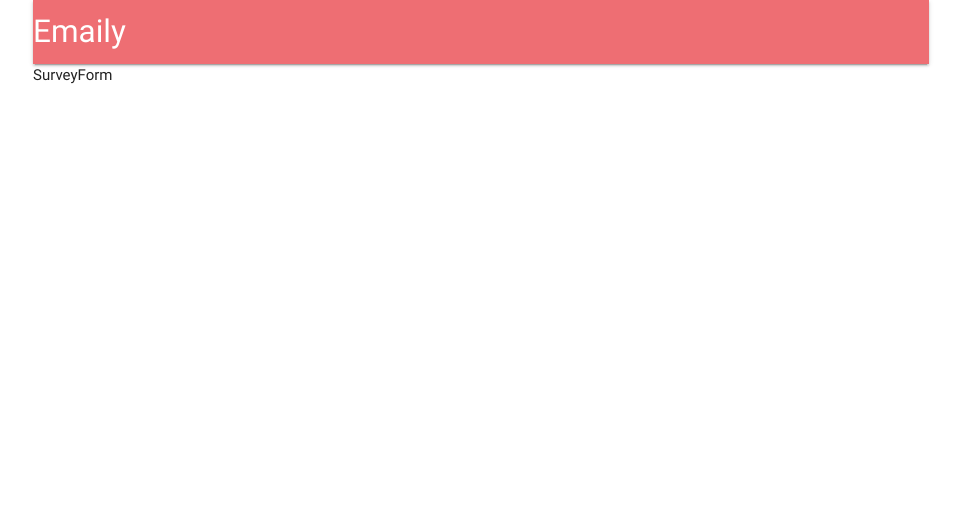
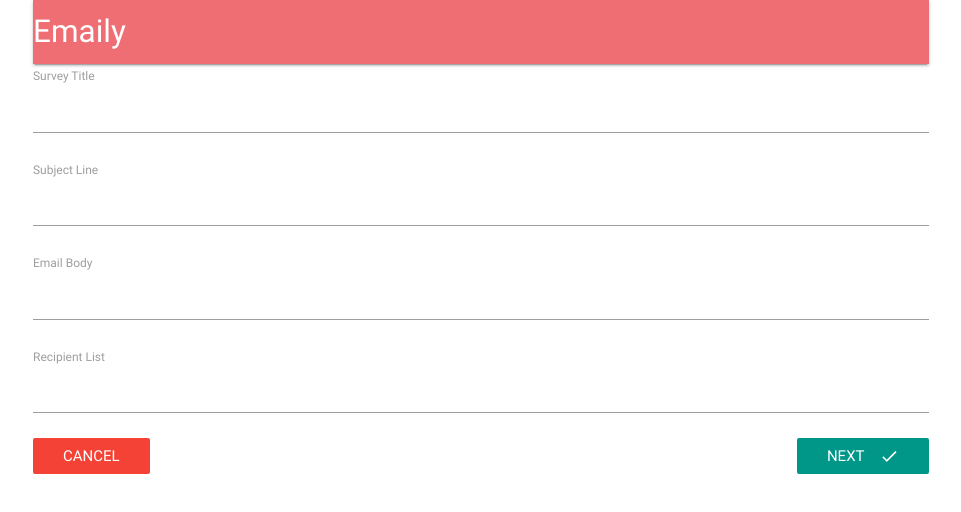
Before and after one commit to LBWright/Emaily, a React (Create React App) app in the folder client/: page /surveys/new in a window 1280 px wide. Shown: the top 512 px of the page, without its empty margins (159-1120 px from the left). Built offline with nearby package versions, Linux system fonts and the light colour scheme; no server answers.

Commit message:
added functionality to SurveyForm and its components. Added form validation

```diff
--- a/client/src/components/App.js
+++ b/client/src/components/App.js
@@ -16,9 +16,9 @@
 
   render() {
     return (
-      <div className="container">
+      <div>
         <Router>
-          <div>
+          <div className="container">
             <Header />
             <Route exact path="/" component={Landing} />
             <Route exact path="/surveys" component={Dashboard} />
--- /dev/null
+++ b/client/src/components/surveys/SurveyField.js
@@ -0,0 +1,15 @@
+import React from 'react';
+
+const SurveyField = ({ label, input, meta: { error, touched } }) => {
+  return (
+    <div>
+      <label>{label}</label>
+      <input {...input} style={{ marginBottom: '5px' }} />
+      <div className="red-text" style={{ marginBottom: '20px' }}>
+        {touched && error}
+      </div>
+    </div>
+  );
+};
+
+export default SurveyField;
--- a/client/src/components/surveys/SurveyForm.js
+++ b/client/src/components/surveys/SurveyForm.js
@@ -1,12 +1,62 @@
 import React, { Component } from 'react';
-import { reduxForm } from 'redux-form';
+import { reduxForm, Field } from 'redux-form';
+import { Link } from 'react-router-dom';
+
+import SurveyField from './SurveyField';
+import validateEmails from '../../utils/validateEmails';
+
+const FIELDS = [
+  { label: 'Survey Title', name: 'title' },
+  { label: 'Subject Line', name: 'subject' },
+  { label: 'Email Body', name: 'body' },
+  { label: 'Recipient List', name: 'emails' }
+];
 
 class SurveyForm extends Component {
+  renderFields() {
+    return FIELDS.map(({ label, name }) => (
+      <Field
+        key={name}
+        label={label}
+        name={name}
+        component={SurveyField}
+        type="text"
+      />
+    ));
+  }
   render() {
-    return <div>SurveyForm</div>;
+    return (
+      <div>
+        <form onSubmit={this.props.handleSubmit(this.props.onSurveySubmit)}>
+          {this.renderFields()}
+          <Link to="/surveys" className="red btn-flat white-text">
+            Cancel
+          </Link>
+          <button className="teal btn-flat right white-text" type="submit">
+            Next
+            <i className="material-icons right">done</i>
+          </button>
+        </form>
+      </div>
+    );
   }
 }
 
+function validate(values) {
+  const errors = {};
+
+  errors.emails = validateEmails(values.emails || '');
+
+  FIELDS.forEach(({ name }) => {
+    if (!values[name]) {
+      errors[name] = `You must provide a value for this field`;
+    }
+  });
+
+  return errors;
+}
+
 export default reduxForm({
+  validate,
   form: 'surveyForm'
 })(SurveyForm);
--- a/client/src/components/surveys/SurveyNew.js
+++ b/client/src/components/surveys/SurveyNew.js
@@ -1,14 +1,30 @@
 // SurveyNew shows SurveyForm and SurveyFormReview
 import React, { Component } from 'react';
 import SurveyForm from './SurveyForm';
+import SurveyReview from './SurveyReview';
 
 class SurveyNew extends Component {
+  state = {
+    showSurveyReview: false
+  };
+
+  renderContent() {
+    if (this.state.showSurveyReview) {
+      return (
+        <SurveyReview
+          onCancel={() => this.setState({ showSurveyReview: false })}
+        />
+      );
+    }
+    return (
+      <SurveyForm
+        onSurveySubmit={() => this.setState({ showSurveyReview: true })}
+      />
+    );
+  }
+
   render() {
-    return (
-      <div>
-        <SurveyForm />
-      </div>
-    );
+    return <div>{this.renderContent()}</div>;
   }
 }
 
--- /dev/null
+++ b/client/src/components/surveys/SurveyReview.js
@@ -0,0 +1,14 @@
+import React from 'react';
+
+const SurveyReview = props => {
+  return (
+    <div>
+      <h5>Please confirm your entries</h5>
+      <button className="yellow darken-3 btn-flat" onClick={props.onCancel}>
+        Back
+      </button>
+    </div>
+  );
+};
+
+export default SurveyReview;
--- a/client/src/index.js
+++ b/client/src/index.js
@@ -4,7 +4,6 @@
 import { Provider } from 'react-redux';
 import { createStore, applyMiddleware } from 'redux';
 import thunk from 'redux-thunk';
-import logger from 'redux-logger';
 
 import App from './components/App';
 import reducers from './reducers';
@@ -12,7 +11,7 @@
 import axios from 'axios';
 window.axios = axios;
 
-const store = createStore(reducers, {}, applyMiddleware(thunk, logger));
+const store = createStore(reducers, {}, applyMiddleware(thunk));
 
 ReactDOM.render(
   <Provider store={store}>
--- /dev/null
+++ b/client/src/utils/validateEmails.js
@@ -0,0 +1,11 @@
+const re = /^(([^<>()\[\]\\.,;:\s@"]+(\.[^<>()\[\]\\.,;:\s@"]+)*)|(".+"))@((\[[0-9]{1,3}\.[0-9]{1,3}\.[0-9]{1,3}\.[0-9]{1,3}])|(([a-zA-Z\-0-9]+\.)+[a-zA-Z]{2,}))$/;
+export default emails => {
+  const invalidEmails = emails
+    .split(',')
+    .map(email => email.trim())
+    .filter(email => !re.test(email));
+
+  if (invalidEmails.length) {
+    return `These emails are invalid: ${invalidEmails}`;
+  }
+};
```
